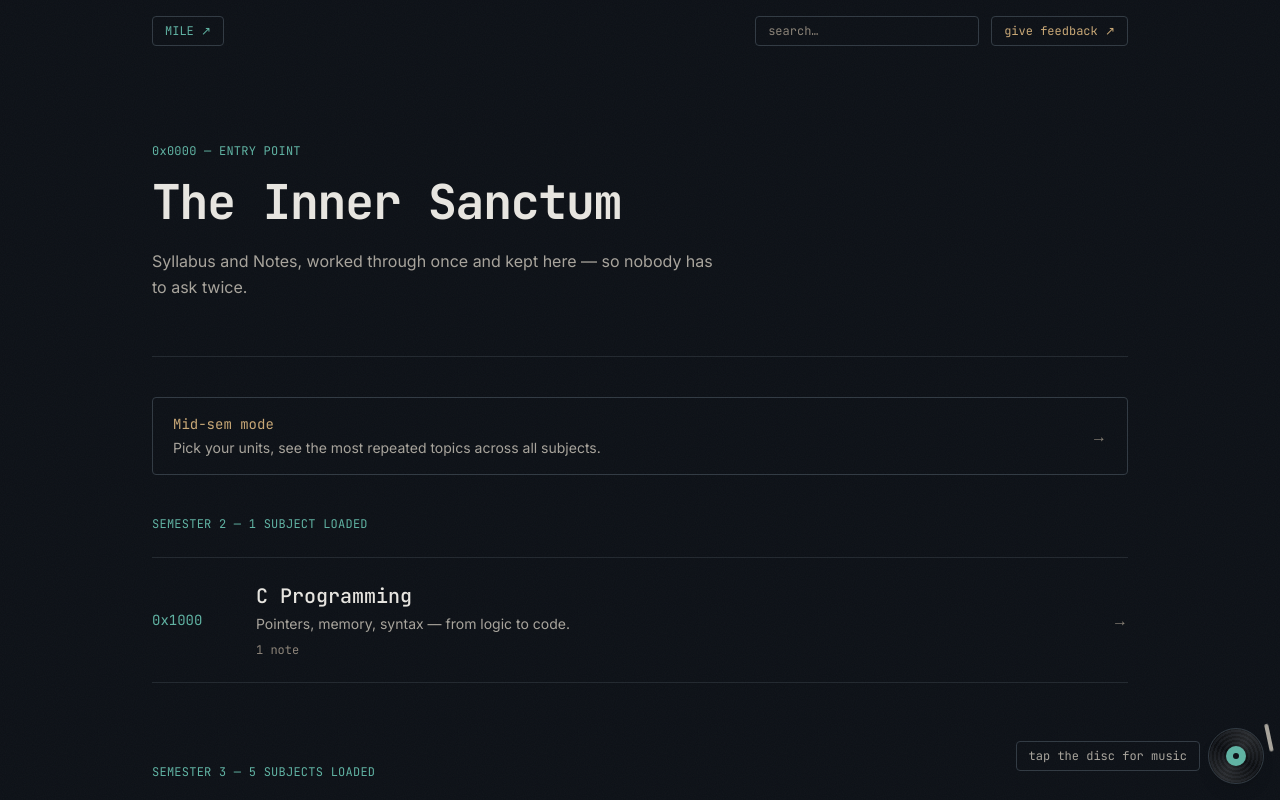
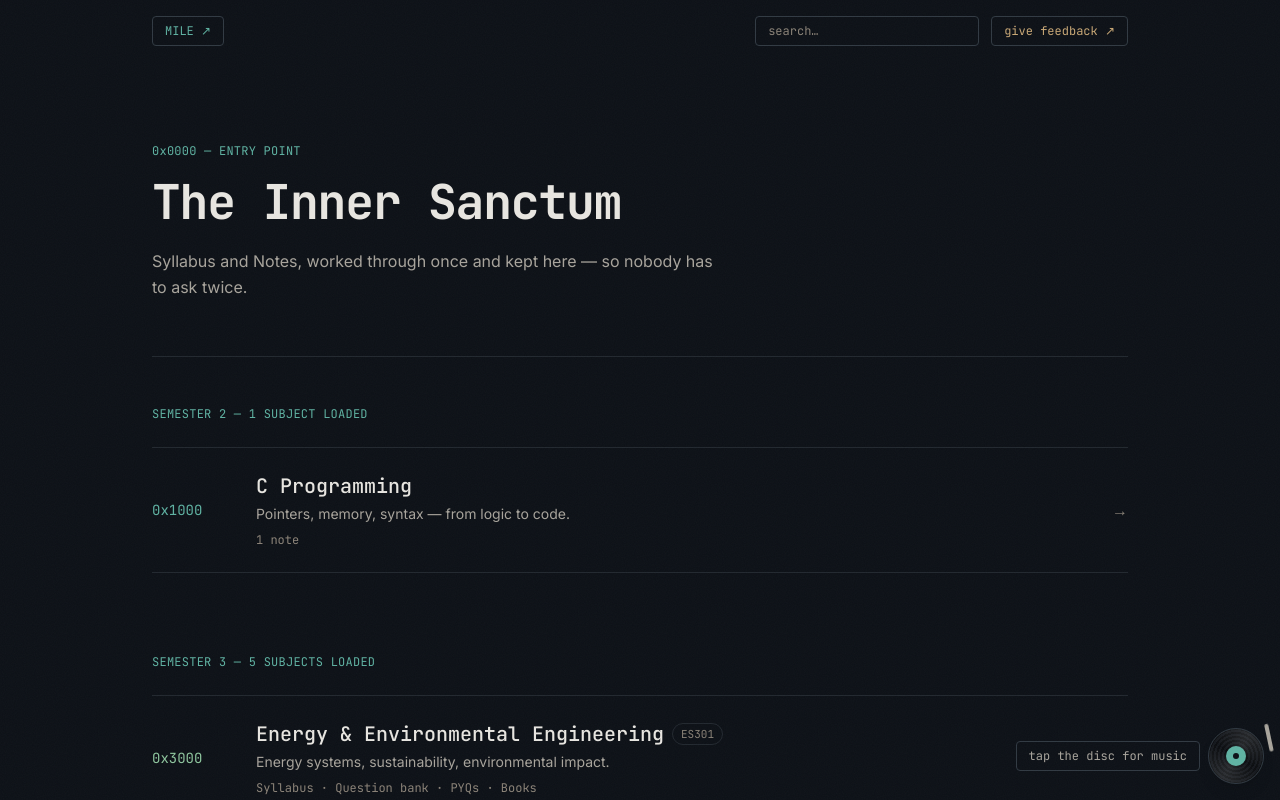
Before and after one commit to AlokParihar/notes-site, a Next.js app: page / in a window 1280 px wide. Shown: the top 800 px of the page. Built offline with nearby package versions, Linux system fonts and the light colour scheme.

Commit message:
removed midsems

```diff
--- a/app/page.tsx
+++ b/app/page.tsx
@@ -35,24 +35,6 @@ export default function Home() {
       <div className="max-w-5xl mx-auto px-6">
         <div className="h-px bg-[var(--rule)] mb-2" />
       </div>
-
-      {/* Mid-sem mode entry */}
-      <section className="max-w-5xl mx-auto px-6 pt-8">
-        <Link
-          href="/mid-sem"
-          className="group flex items-center gap-4 rounded border border-[var(--rule-bright)] px-5 py-4 hover:border-[var(--amber)] transition-colors"
-        >
-          <div className="flex-1 min-w-0">
-            <div className="font-mono text-sm text-[var(--amber)]">Mid-sem mode</div>
-            <p className="text-sm text-[var(--ink-dim)] mt-1">
-              Pick your units, see the most repeated topics across all subjects.
-            </p>
-          </div>
-          <span className="text-[var(--label)] group-hover:text-[var(--amber)] group-hover:translate-x-1 transition-all">
-            →
-          </span>
-        </Link>
-      </section>
 
       {/* Memory map grouped by semester */}
       {semesters.map(({ semester, subjects }) => (
```
